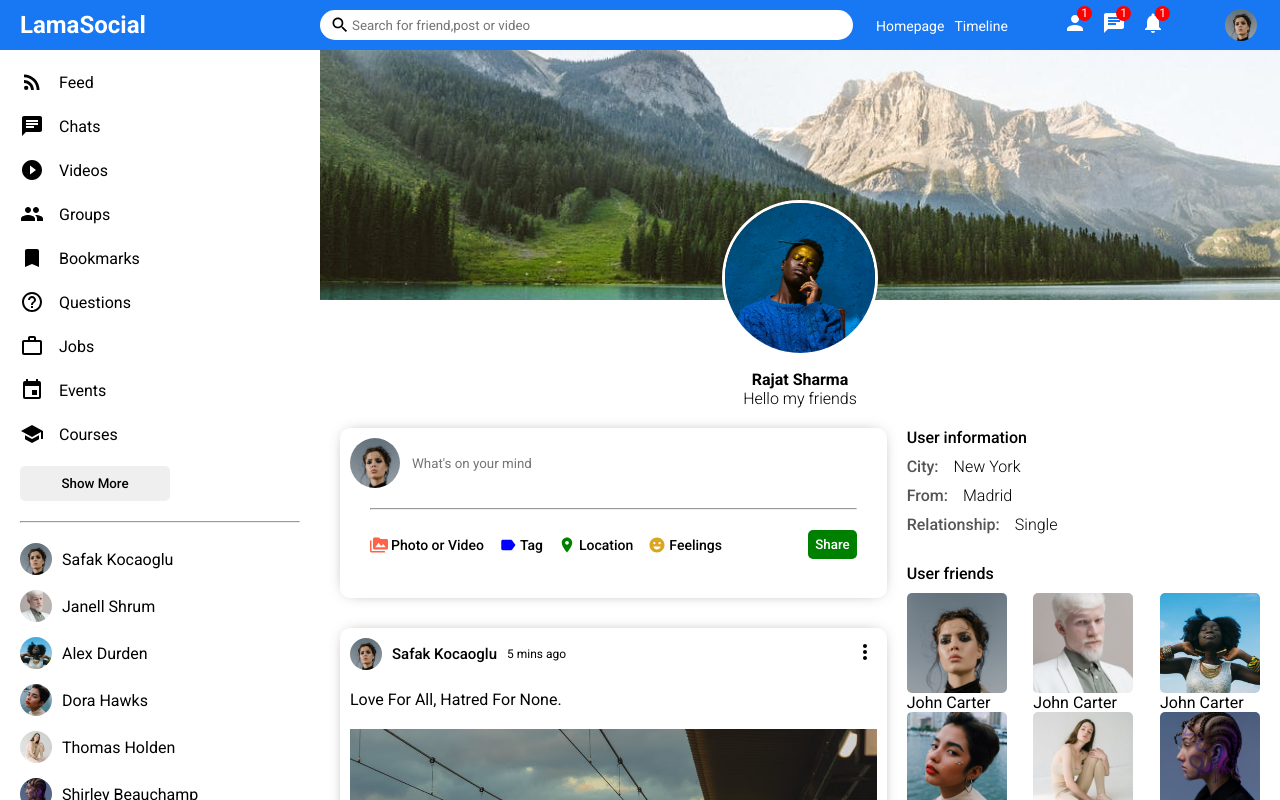
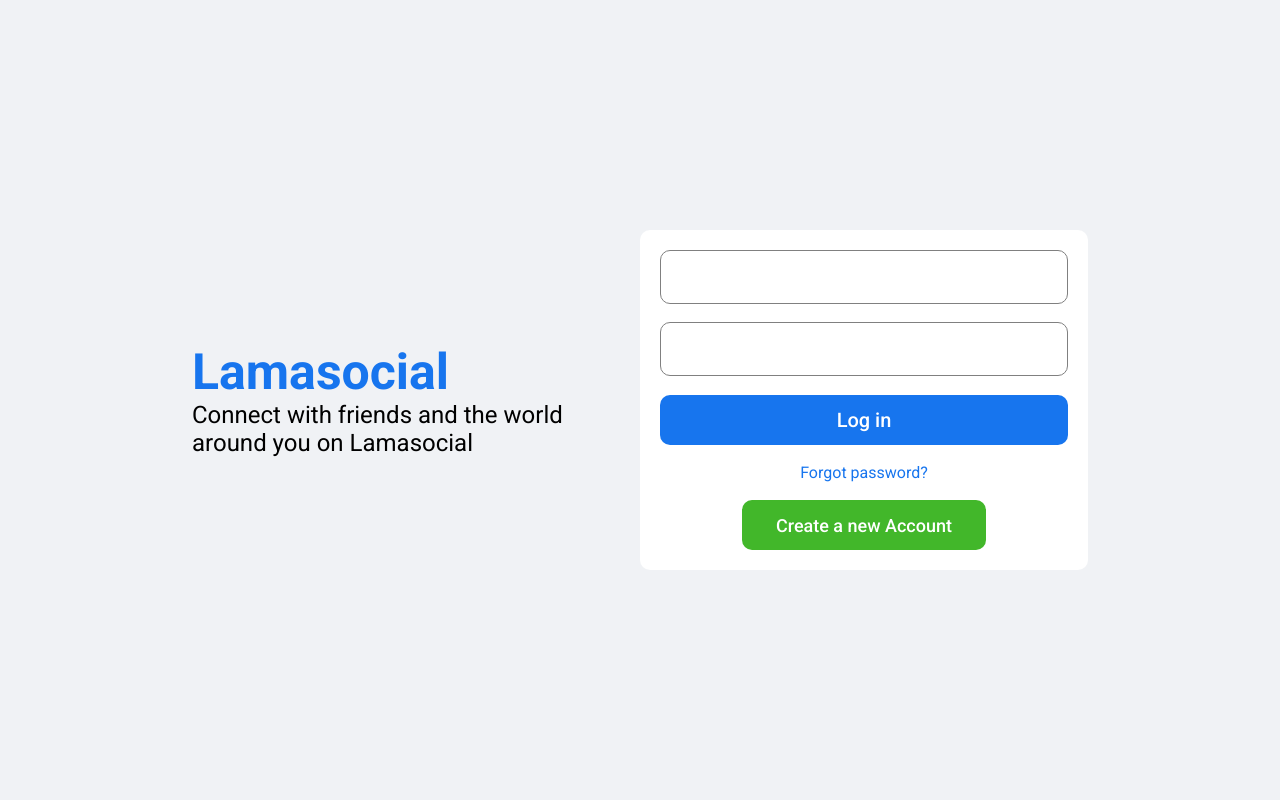
Before and after one commit to rajat4984/social-media-, a React (Create React App) app in the folder front-end/: page / in a window 1280 px wide. Shown: the top 800 px of the page. Built offline with nearby package versions, Linux system fonts and the light colour scheme.

Commit message:
login page completed

```diff
--- a/front-end/src/App.js
+++ b/front-end/src/App.js
@@ -1,9 +1,11 @@
+
 import Home from "./pages/home/Home";
 import Profile from "./pages/profile/Profile";
+import Login from "./pages/login/Login";
 function App() {
   return (
     <div>
-    <Profile/>
+    <Login/>
     </div>
   );
 }
--- /dev/null
+++ b/front-end/src/pages/login/Login.js
@@ -0,0 +1,28 @@
+import React from "react";
+import "./login.css";
+
+function Login() {
+  return (
+    <div className="login">
+      <div className="loginWrapper">
+        <div className="loginLeft">
+          <h3 className="loginLogo">Lamasocial</h3>
+          <span className="loginDesc">
+            Connect with friends and the world around you on Lamasocial
+          </span>
+        </div>
+        <div className="loginRight">
+          <div className="loginBox">
+            <input type="email" name="" id="" className="loginInput" />
+            <input type="password" name="" id="" className="loginInput" />
+            <button className="loginButton">Log in</button>
+            <span className="loginForgot">Forgot password?</span>
+            <button className="loginRegisterButton">Create a new Account</button>
+          </div>
+        </div>
+      </div>
+    </div>
+  );
+}
+
+export default Login;
--- /dev/null
+++ b/front-end/src/pages/login/login.css
@@ -0,0 +1,83 @@
+.login {
+  width: 100vw;
+  height: 100vh;
+  background-color: #f0f2f5;
+  display: flex;
+  align-items: center;
+  justify-content: center;
+}
+
+.loginWrapper {
+  width: 70%;
+  height: 70%;
+  display: flex;
+}
+
+.loginLeft,
+.loginRight {
+  flex: 1;
+  display: flex;
+  justify-content: center;
+  flex-direction: column;
+}
+
+.loginLogo {
+  font-size: 50px;
+  font-weight: 800;
+  color: #1775ee;
+}
+
+.loginDesc {
+  font-size: 24px;
+}
+
+.loginBox {
+  height: 300px;
+  padding: 20px;
+  background-color: white;
+  border-radius: 10px;
+  display: flex;
+  flex-direction: column;
+  justify-content: space-between;
+}
+
+.loginInput {
+  height: 50px;
+  border-radius: 10px;
+  border: 1px solid gray;
+  font-size: 15px;
+  padding-left: 20px;
+}
+
+.loginInput:focus {
+  outline: none;
+}
+
+.loginButton {
+  height: 50px;
+  border: none;
+  border-radius: 10px;
+  background-color: #1775ee;
+  color: white;
+  font-size: 20px;
+  font-weight: 500;
+  cursor: pointer;
+}
+
+.loginForgot{
+    text-align: center;
+    color: #1775ee;
+}
+
+.loginRegisterButton{
+    width: 60%;
+    align-self: center;
+    height: 50px;
+    border: none;
+    border-radius: 10px;
+    background-color: #42b72a;
+    color: white;
+    font-size: 18px;
+    font-weight: 500;
+    cursor: pointer;
+}
```
